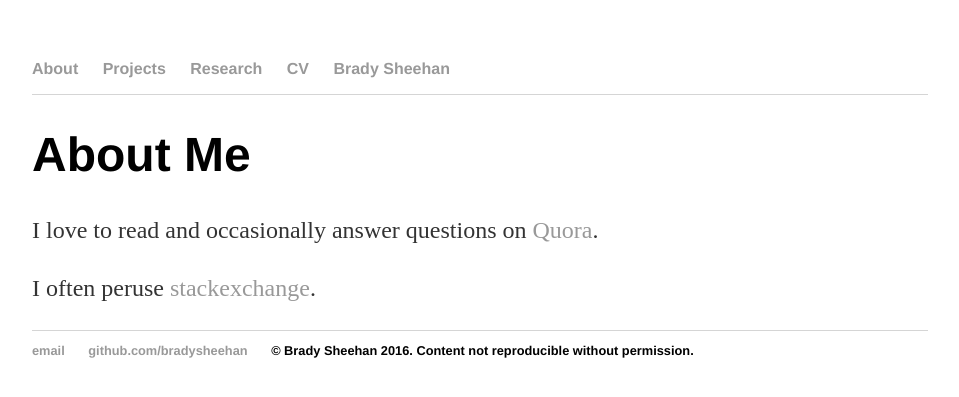
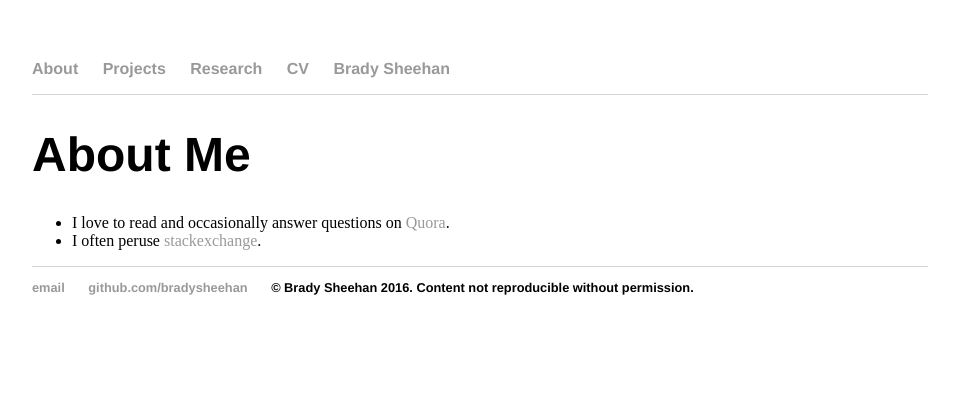
Before and after one commit to BradySheehan/bradysheehan, a Jekyll site: the page built from about/index.html, in a window 1280 px wide. Shown: the top 397 px of the page, without its empty margins (160-1119 px from the left). Built offline with Jekyll 4.4.1, drawn with Linux system fonts in a browser that asks for light colours.

Commit message:
formatting

```diff
--- a/about/index.html
+++ b/about/index.html
@@ -6,8 +6,8 @@
 <div class="about">
 	<h1>About Me</h1>
 
-
-	<p>I love to read and occasionally answer questions on <a href="https://www.quora.com/profile/Brady-Sheehan-1">Quora</a>.</p>
-
-	<p>I often peruse <a href="http://stackexchange.com/users/3676509/brady-sheehan?tab=accounts" >stackexchange</a>.</p>
+	<ul>
+		<li>I love to read and occasionally answer questions on <a href="https://www.quora.com/profile/Brady-Sheehan-1">Quora</a>.</li>
+		<li>I often peruse <a href="http://stackexchange.com/users/3676509/brady-sheehan?tab=accounts" >stackexchange</a>.</li>
+	</ul>
 </div><!-- /.blurb -->
```
